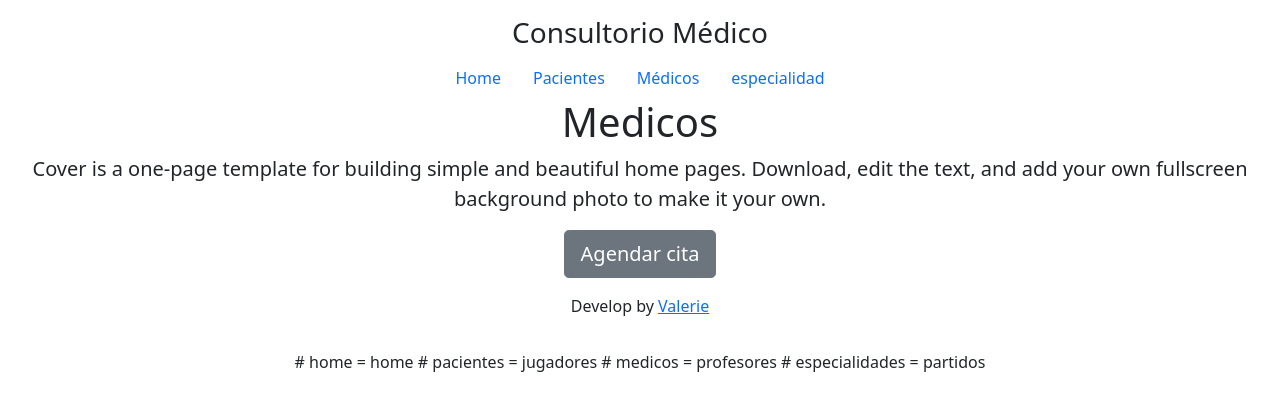
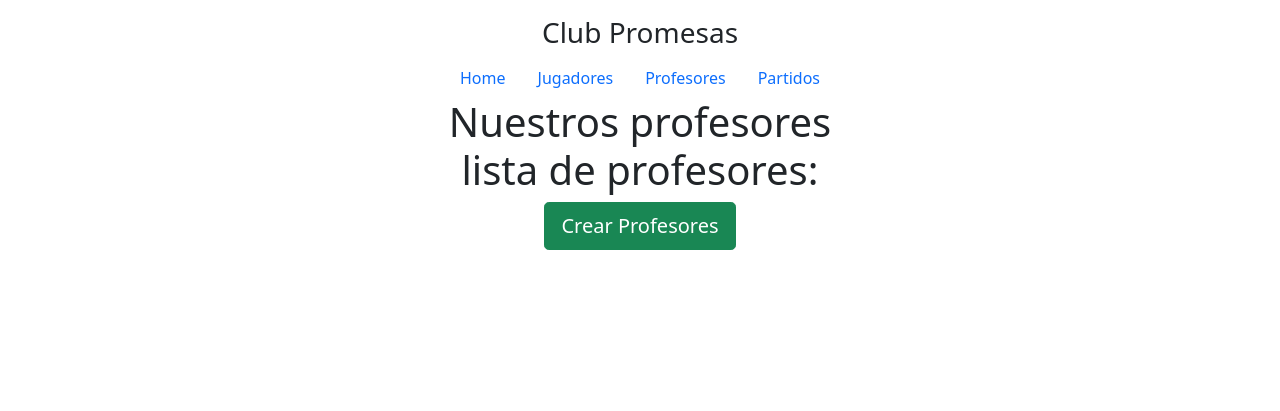
Before and after one commit to V4lerie1230/diplomado_prom3, a Django app: page /medicos in a window 1280 px wide. Shown: the top 411 px of the page. Run offline with Django 4.2, Linux system fonts and the light colour scheme.

Commit message:
definir funcionalidades Basketball

```diff
--- a/consultorio/templates/base.html
+++ b/consultorio/templates/base.html
@@ -17,12 +17,12 @@
     <div class="cover-container d-flex h-100 p-3 mx-auto flex-column">
         <header class="masthead mb-auto">
           <div class="inner">
-            <h3 class="masthead-brand">Consultorio Médico</h3>
+            <h3 class="masthead-brand">Club Promesas</h3>
             <nav class="nav nav-masthead justify-content-center">
               <a class="nav-link active" href="{% url 'consultorio:home' %}">Home</a>
-              <a class="nav-link" href="{% url 'consultorio:lista-pacientes' %}">Pacientes</a>
-              <a class="nav-link" href="{% url 'consultorio:medicos' %}">Médicos</a>
-              <a class="nav-link" href="{% url 'consultorio:especialidades' %}">especialidad</a>
+              <a class="nav-link" href="{% url 'consultorio:lista-pacientes' %}">Jugadores</a>
+              <a class="nav-link" href="{% url 'consultorio:medicos' %}">Profesores</a>
+              <a class="nav-link" href="{% url 'consultorio:especialidades' %}">Partidos</a>
             </nav>
           </div>
         </header>
@@ -34,28 +34,26 @@
           </h1>
           <p class="lead">
                     {% block lead %}
-                                      Cover is a one-page template for building simple and beautiful home pages. Download, edit the text, and add your own fullscreen background photo to make it your own.</p>
-
-                  {% endblock %}
+                    {% endblock %}
 
           <p class="lead">
             {% block actions %}
             {% endblock %}
-            <a href="#" class="btn btn-lg btn-secondary">Agendar cita</a>
+
           </p>
         </main>
 
         <footer class="mastfoot mt-auto">
           <div class="inner">
-            <p>Develop by <a href="https://getbootstrap.com/">Valerie</a></p>
           </div>
         </footer>
       </div>
   </body>
 </html>
 
-
-# home = home
-# pacientes = jugadores
-# medicos = profesores
-# especialidades = partidos
+<!--
+ home = home
+ pacientes = jugadores
+ medicos = profesores
+ especialidades = partidos
+-->
--- a/consultorio/templates/doctor_list.html
+++ b/consultorio/templates/doctor_list.html
@@ -7,7 +7,7 @@
 <body>
 
 <h1>
-    lista de docores:
+    lista de profesores:
 </h1>
 {% for doctor in doctores %}
     {{ doctor.nombre }} -- {{ doctor.apellido }} <br>
--- a/consultorio/templates/home.html
+++ b/consultorio/templates/home.html
@@ -4,3 +4,9 @@
 {% block title %}
 <title>Home</title>
 {% endblock %}
+
+{% block lead %}
+"Somos una familia constituida desde el año 2011, promoviendo el baloncesto en niños, niñas y jóvenes de Medellín y participando en cientos de torneos a nivel nacional e internacional, formando deportistas para la selección Antioquia y Colombia con el fin de lograr becas universitarias en Colombia y algunas universidades de Estados Unidos. Nuestra MISIÓN es potenciar las cualidades de niños, niñas y jóvenes brindando oportunidades de crecimiento para la vida, a través de un acompañamiento integral de la familia, entrenadores y equipo, por medio del baloncesto. Misión que nos hace VISIONARIOS de llegar a un 2024 con un modelo deportivo y una filosofía de vida aplicada a través del baloncesto en diferentes ciudades de Colombia."
+<br><a class="btn btn-lg btn-secondary" href="https://www.clubpromesas.com/">Club Promesas</a>
+<br><a href="https://www.clubpromesas.com/copapromesas/">informacion copa promesas</a>
+{% endblock %}
--- a/consultorio/templates/medicos.html
+++ b/consultorio/templates/medicos.html
@@ -6,6 +6,16 @@
 {% endblock %}
 
 
-                  {% block titulo %}
-                      Medicos
-                  {% endblock %}
+{% block titulo %}
+ Nuestros profesores
+ <br>
+ lista de profesores:
+{% endblock %}
+
+{% block lead %}
+
+<a href="#" class="btn btn-lg btn-success">
+    Crear Profesores
+    </a>
+
+{% endblock %}
--- a/consultorio/templates/paciente_list.html
+++ b/consultorio/templates/paciente_list.html
@@ -6,7 +6,7 @@
 {% endblock %}
 
 {% block titulo %}
-  Informacion de los pacientes
+  Informacion de los jugadores
 
 {% endblock %}
 
@@ -14,7 +14,7 @@
 {% block lead %}
 
 <h1>
-    lista de paciente:
+    lista de jugadores:
 </h1>
 {% for paciente in paciente_list %}
     <a href="{% url 'consultorio:detalle-paciente'  paciente.uniqueId %}">
@@ -23,7 +23,7 @@
 {% endfor %}
 
     <a href="{% url 'consultorio:crear-pacientes' %}" class="btn btn-lg btn-success">
-    Crear Pacientes
+    Crear jugadores
     </a>
 
 {% endblock %}
```
Also changed, not shown: consultorio/templates/especialidades.html (+11 -3 lines).
